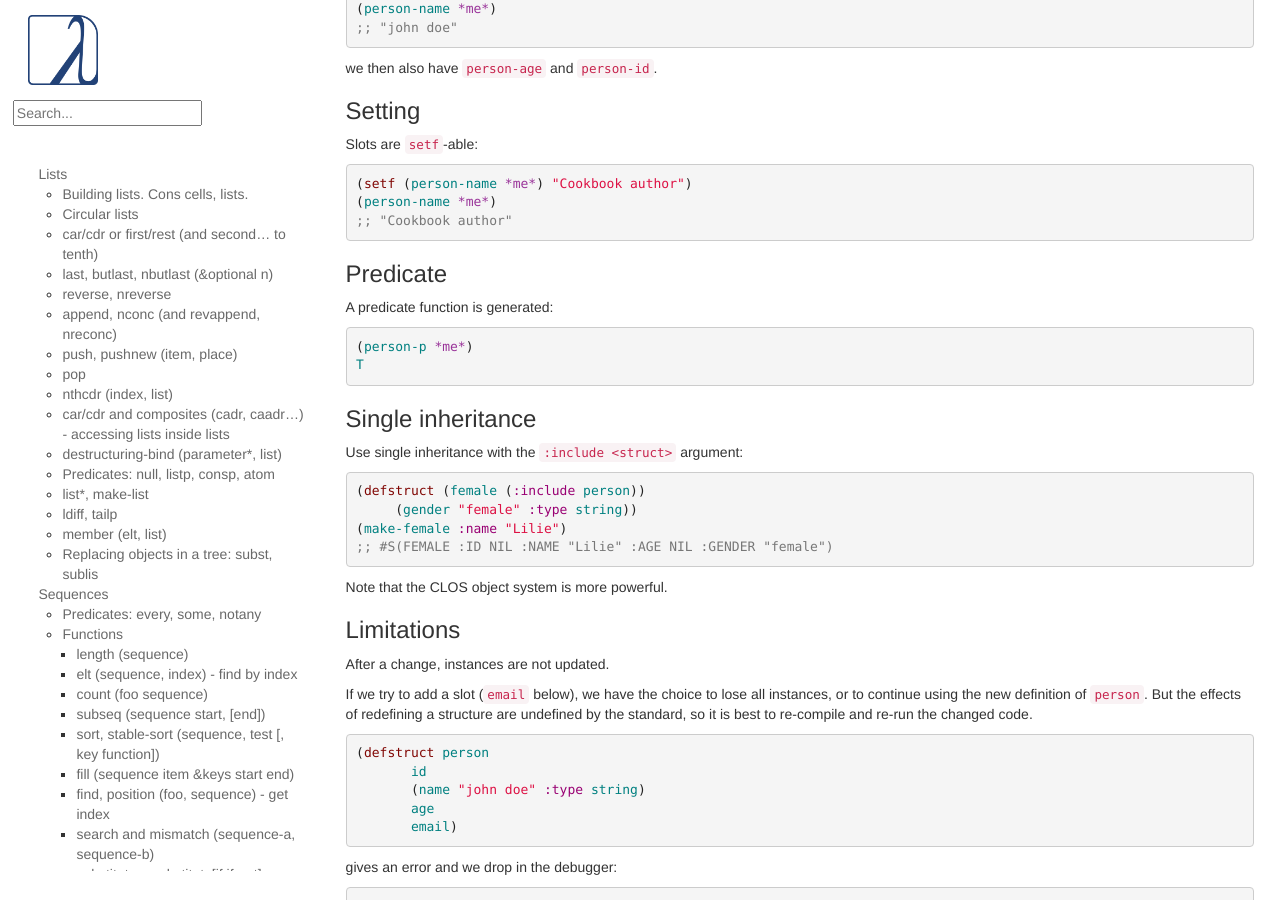
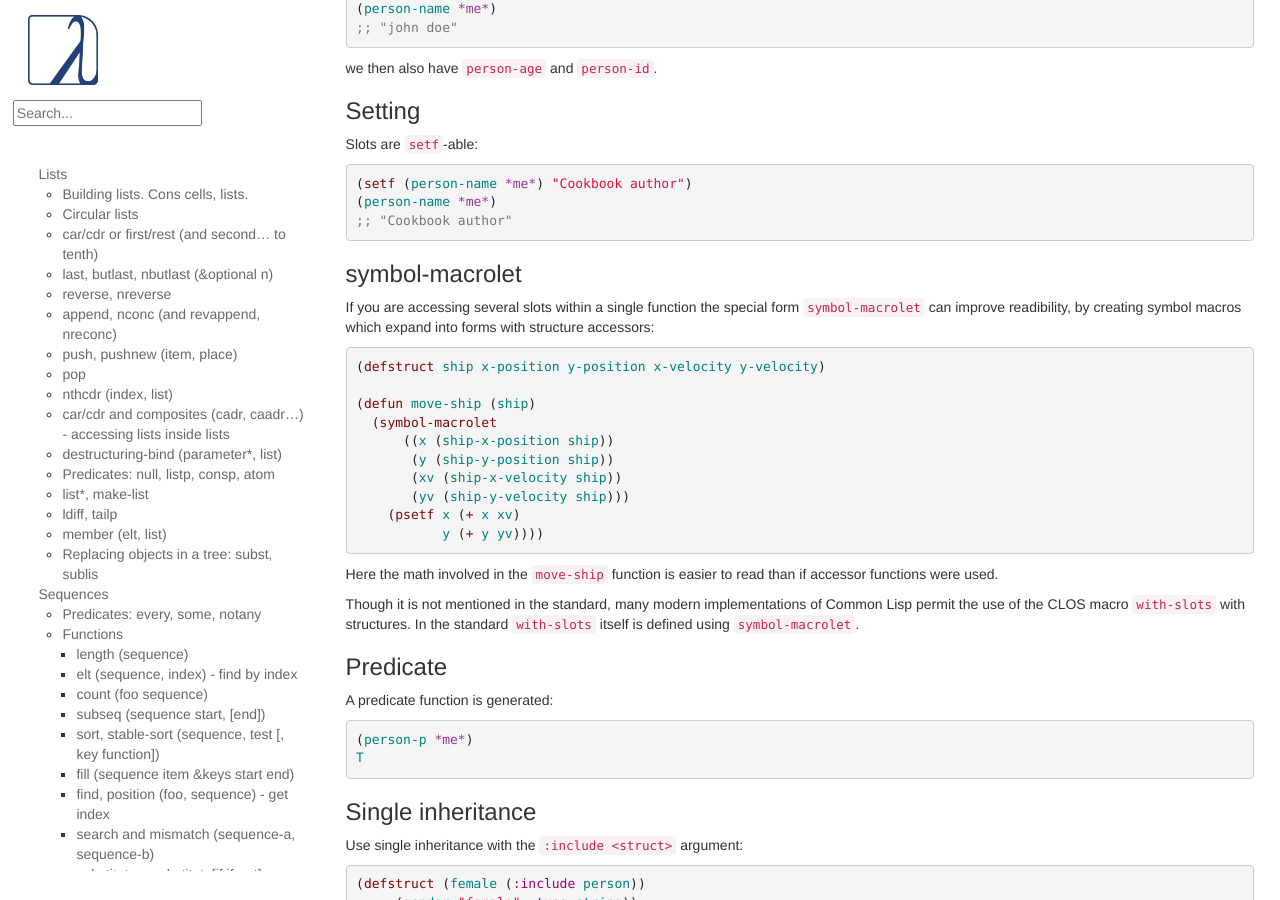
Before and after one commit to LispCookbook/cl-cookbook, a Jekyll site: the page built from data-structures.md, in a window 1280 px wide and 900 px high, scrolled down 28162 px. Built offline with Jekyll 4.4.1, drawn with Linux system fonts in a browser that asks for light colours.

Commit message:
Update data-structures.md
Under structs, mention the use of `symbol-macrolet` as a way to improve readability which is directly analogous to CLOS's `with-slots`.

```diff
--- a/data-structures.md
+++ b/data-structures.md
@@ -1945,6 +1945,33 @@ Slots are `setf`-able:
 ;; "Cookbook author"
 ~~~
 
+### symbol-macrolet
+
+If you are accessing several slots within a single function the
+special form `symbol-macrolet` can improve readibility, by creating
+symbol macros which expand into forms with structure accessors:
+
+~~~lisp
+(defstruct ship x-position y-position x-velocity y-velocity)
+
+(defun move-ship (ship)
+  (symbol-macrolet
+      ((x (ship-x-position ship))
+       (y (ship-y-position ship))
+       (xv (ship-x-velocity ship))
+       (yv (ship-y-velocity ship)))
+    (psetf x (+ x xv)
+           y (+ y yv))))
+~~~
+
+Here the math involved in the `move-ship` function is easier to
+read than if accessor functions were used.
+
+Though it is not mentioned in the standard, many modern implementations
+of Common Lisp permit the use of the CLOS macro `with-slots` with
+structures.  In the standard `with-slots` itself is defined using
+`symbol-macrolet`.
+
 ### Predicate
 
 A predicate function is generated:
```
